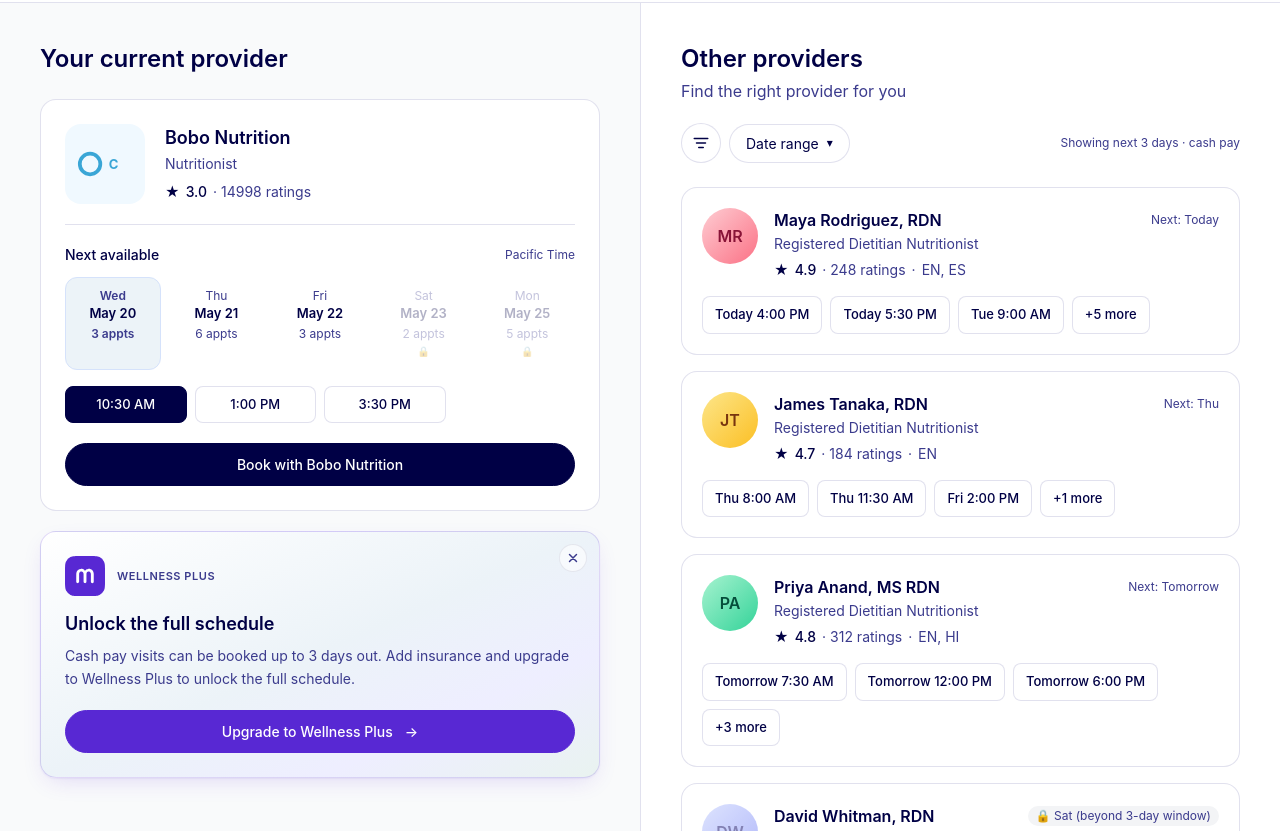
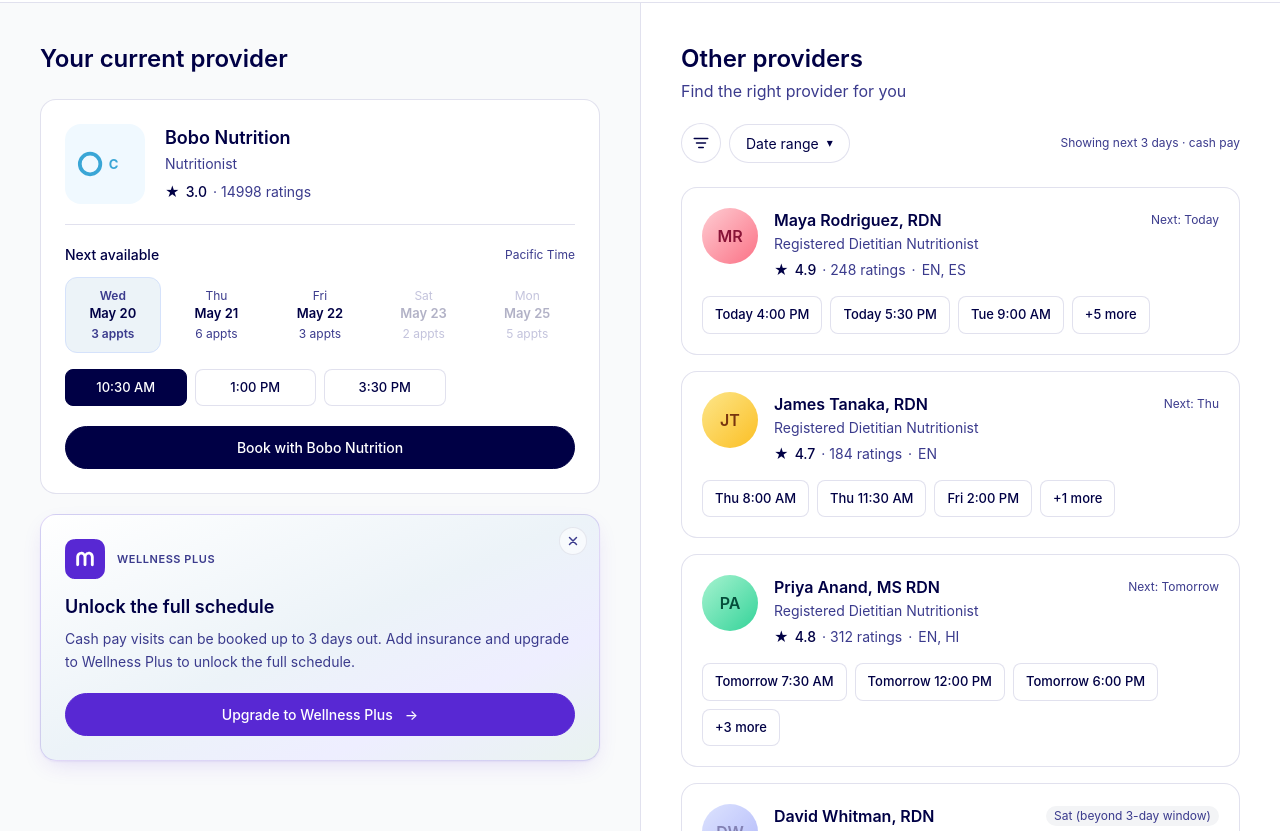
Before and after one commit to bryce4433/mochi-rdn-scheduling-mock, a plain HTML site: page index.html in a window 1280 px wide. Shown: the part 121-952 px from the top of the page. Drawn offline with nearby package versions, Linux system fonts and the light colour scheme.

Commit message:
Drop lock emoji from disabled days and locked-card badge

```diff
--- a/index.html
+++ b/index.html
@@ -106,12 +106,6 @@
         opacity: 0.3;
         cursor: not-allowed;
         pointer-events: none;
-      }
-      .day-tab.disabled .lock {
-        display: block;
-      }
-      .day-tab .lock {
-        display: none;
       }
 
       /* Callout — matches DS Callout component */
@@ -371,7 +365,6 @@
               <div class="text-xs text-navy-muted">Wed</div>
               <div class="text-navy font-semibold">May 20</div>
               <div class="text-xs text-navy-muted mt-0.5">3 appts</div>
-              <span class="lock text-[10px] text-navy-muted mt-0.5">🔒</span>
             </div>
             <div class="day-tab">
               <div class="text-xs text-navy-muted">Thu</div>
@@ -388,13 +381,11 @@
               <div class="text-xs text-navy-muted">Sat</div>
               <div class="text-navy font-semibold">May 23</div>
               <div class="text-xs text-navy-muted mt-0.5">2 appts</div>
-              <span class="lock text-[10px] text-navy-muted mt-0.5">🔒</span>
             </div>
             <div class="day-tab" data-beyond-window>
               <div class="text-xs text-navy-muted">Mon</div>
               <div class="text-navy font-semibold">May 25</div>
               <div class="text-xs text-navy-muted mt-0.5">5 appts</div>
-              <span class="lock text-[10px] text-navy-muted mt-0.5">🔒</span>
             </div>
           </div>
 
@@ -673,7 +664,7 @@
                   <span
                     class="text-xs bg-gray-100 text-navy-muted px-2 py-0.5 rounded-full shrink-0 inline-flex items-center gap-1"
                   >
-                    🔒 Sat (beyond 3-day window)
+                    Sat (beyond 3-day window)
                   </span>
                 </div>
                 <div class="text-navy-muted text-sm mt-0.5">
```
